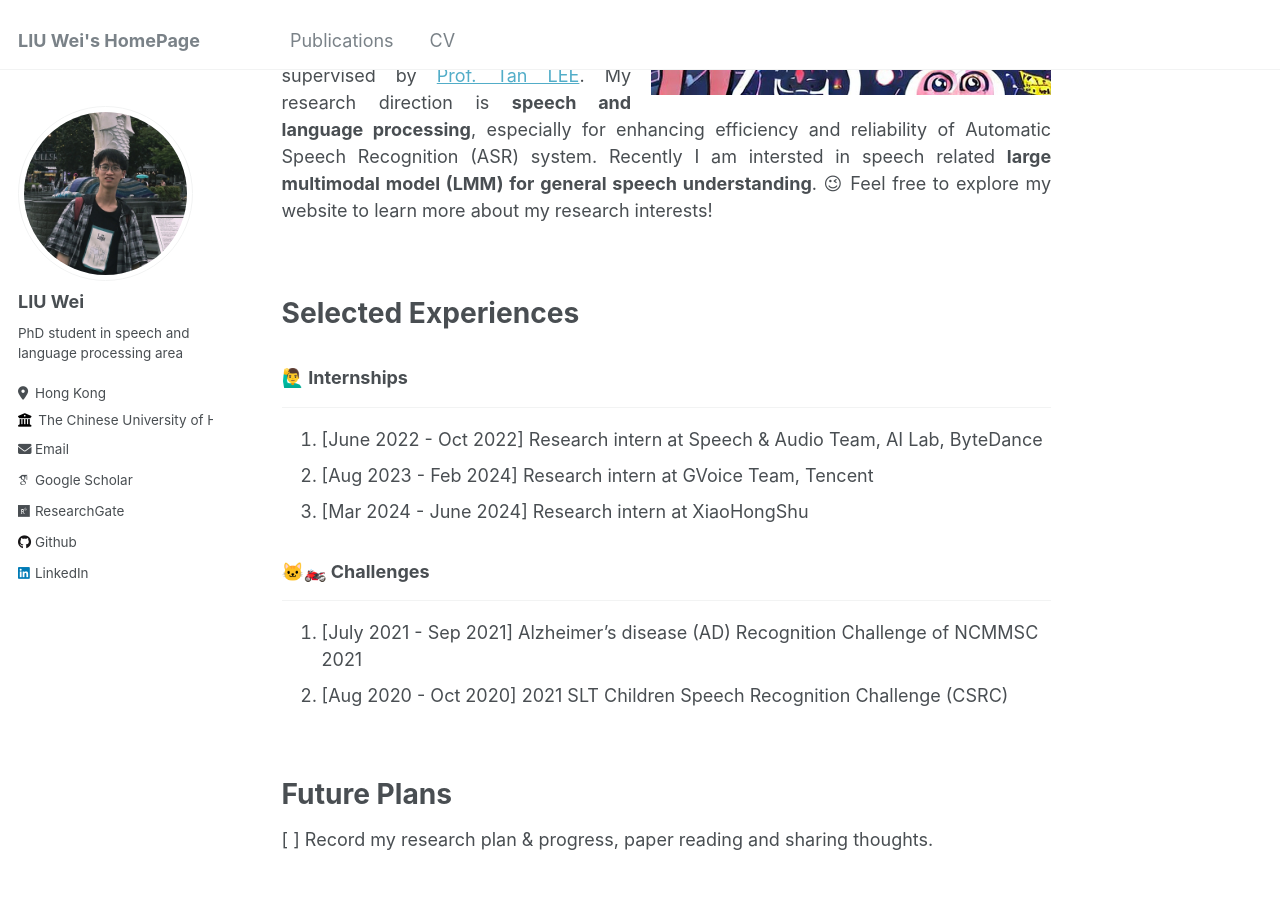
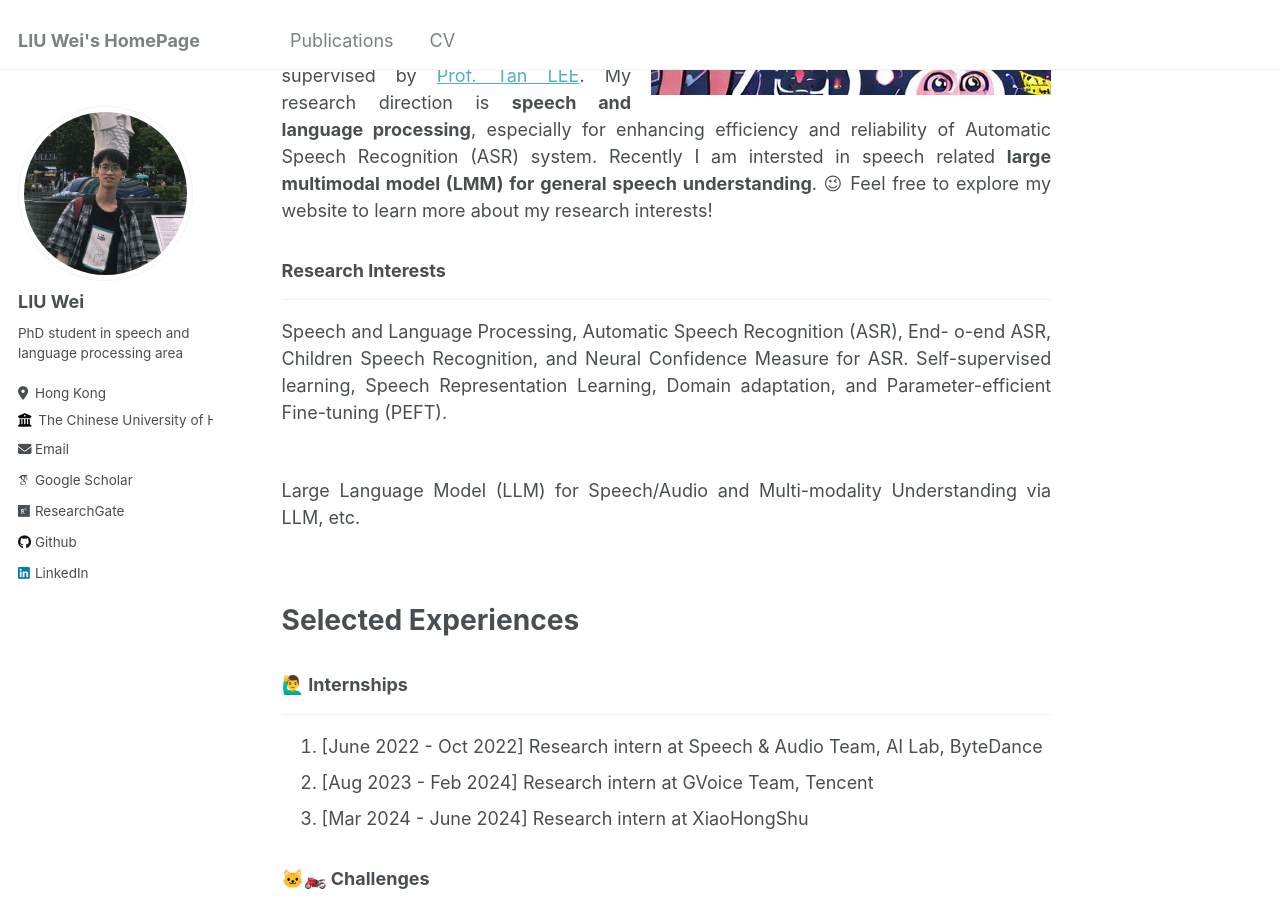
Before and after one commit to louislau1129/louislau1129.github.io, a Jekyll site: the page built from _pages/about.md, in a window 1280 px wide and 900 px high, scrolled down 453 px. Built offline with Jekyll 4.4.1, drawn with Linux system fonts in a browser that asks for light colours; some web fonts are replaced.

Commit message:
update cv

```diff
--- a/_pages/about.md
+++ b/_pages/about.md
@@ -13,6 +13,13 @@ redirect_from:
 👨‍🎓 Welcome to my personal academic website! My name is Liu Wei. I completed my undergraduate education at [The Harbin Insititute of Technology](http://en.hit.edu.cn/) (HIT) where I earned B.E. Degree in Electronic Informatio Engineering. Continuing my pursuit of knowledge, I furthered my education to start my postgraduate studies at [The Chinese University of Hong Kong](https://www.cuhk.edu.hk/english/index.html) (CUHK). Now I am a fifth-year PhD student in the Department of Electronic Engineering supervised by [Prof. Tan LEE](https://www.ee.cuhk.edu.hk/~tanlee/). My research direction is **speech and language processing**, especially for enhancing efficiency and reliability of Automatic Speech Recognition (ASR) system. Recently I am intersted in speech related **large multimodal model (LMM) for general speech understanding**. 😉 Feel free to explore my website to learn more about my research interests!
 {: style="text-align: justify"}
 
+### Research Interests
+---
+Speech and Language Processing, Automatic Speech Recognition (ASR), End- o-end ASR, Children Speech Recognition, and Neural Confidence Measure for ASR. Self-supervised learning, Speech Representation Learning, Domain adaptation, and Parameter-efficient Fine-tuning (PEFT).
+{: style="text-align: justify"}
+\
+Large Language Model (LLM) for Speech/Audio and Multi-modality Understanding via LLM, etc.
+{: style="text-align: justify"}
 <br/>
 
 Selected Experiences
```
Also changed, not shown: 1 other file.
